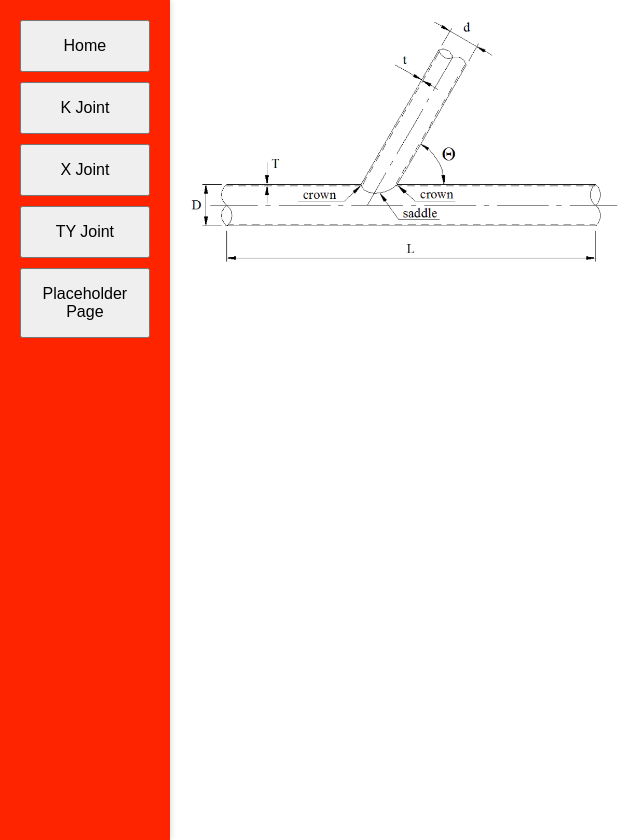
After one commit to willwhitearup/oswdesigntools, a Flask app: page /ty_joint in a window 1280 px wide. The commit adds this page. Shown: the whole page, without its empty margins (0-644 px from the left). Run offline with Flask 3, Linux system fonts and the light colour scheme.

Commit message:
added page for ty joint placeholder

```diff
--- a/app.py
+++ b/app.py
@@ -3,6 +3,7 @@ from flask import Flask
 from routing.routes_home import home
 from routing.routes_kjoint import k_joint_route
 from routing.routes_xjoint import x_joint_route
+from routing.routes_tyjoint import ty_joint_route
 from routing.placeholder import placeholder_route
 
 # initialise app variable for Flask obj
@@ -14,6 +15,7 @@ app.secret_key = 'your_secret_key_here'
 app.add_url_rule('/', 'home', home)
 app.add_url_rule('/k_joint', 'k_joint', k_joint_route, methods=['GET', 'POST'])
 app.add_url_rule('/x_joint', 'x_joint', x_joint_route, methods=['GET', 'POST'])
+app.add_url_rule('/ty_joint', 'ty_joint', ty_joint_route, methods=['GET', 'POST'])
 app.add_url_rule('/placeholder', 'placeholder', placeholder_route)
 
 
--- /dev/null
+++ b/routing/routes_tyjoint.py
@@ -0,0 +1,9 @@
+from flask import request, render_template, flash
+import numpy as np
+
+from routing.core import create_plot
+
+
+
+def ty_joint_route():
+    return render_template('ty_joint.html')
--- a/templates/base.html
+++ b/templates/base.html
@@ -91,6 +91,8 @@
         <button onclick="window.location.href='/k_joint'">K Joint</button>
         <!-- x joint scf page button -->
         <button onclick="window.location.href='/x_joint'">X Joint</button>
+        <!-- ty joint scf page button -->
+        <button onclick="window.location.href='/ty_joint'">TY Joint</button>
         <!-- placeholder page button -->
         <button onclick="window.location.href='/placeholder'">Placeholder Page</button>
     </div>
--- /dev/null
+++ b/templates/ty_joint.html
@@ -0,0 +1,12 @@
+{% extends "base.html" %}
+
+{% block title %}X-Joint Page{% endblock %}
+
+{% block content %}
+<!-- image of x joint at the top -->
+<div class="image-container">
+    <img src="{{ url_for('static', filename='ty_joint_img.png') }}" alt="Header Image" class="header-image" style="width: 40%; height: auto;">
+</div>
+
+
+{% endblock %}
```
